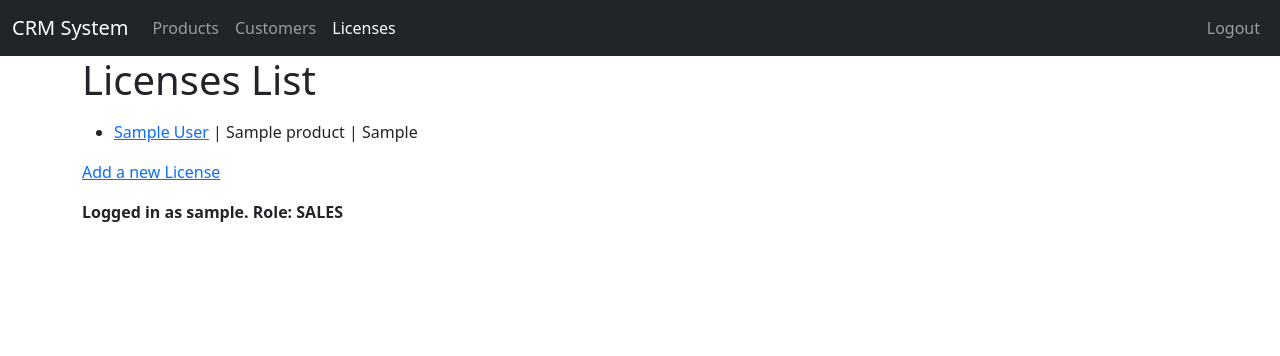
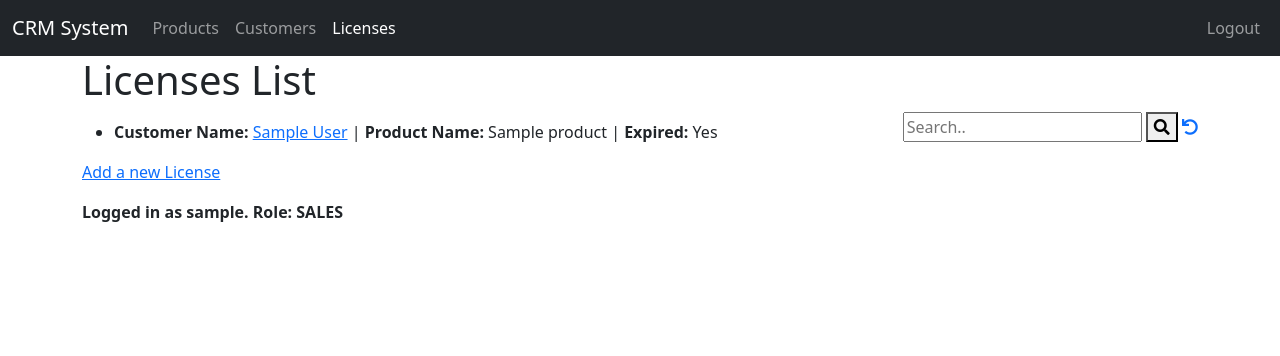
Before and after one commit to BohdanStarter/CRM, a Django app: page /licenses/ in a window 1280 px wide. Shown: the top 356 px of the page. Run offline with Django 5.2, Linux system fonts and the light colour scheme; a user stored in the database is signed in; tables that the repository leaves empty hold one stand-in row (values such as "Sample post"); some libraries are stand-ins or nearby versions.

Commit message:
search bar for Licenses + template updates

```diff
--- a/licenses/forms.py
+++ b/licenses/forms.py
@@ -8,6 +8,6 @@ class LicenseForm(forms.ModelForm):
         fields = [
             "customer",
             "product",
+            "note",
             "status",
-            "expiration_date",
         ]
--- a/licenses/templates/licenses/license_list.html
+++ b/licenses/templates/licenses/license_list.html
@@ -1,14 +1,21 @@
 {% extends "base_menu.html" %}
 {% block content %}
 <h1>Licenses List</h1>
+<div style="float:right">
+<form>
+  <input type="text" placeholder="Search.." name="search" {% if search %} value="{{ search }}" {% endif %} >
+  <button type="submit"><i class="fa fa-search"></i></button>
+  <a href="{% url 'licenses:all' %}"><i class="fa fa-undo"></i></a>
+</form>
+</div>
 <p>
 {% if license_list %}
 <ul>
   {% for license in license_list %}
     <li>
-        <a href="{% url 'licenses:license_detail'  license.pk %}">{{ license.customer.full_name }}</a>
-        | {{ license.product.name }}
-        | {{ license.license_key }}
+        <strong>Customer Name:</strong> <a href="{% url 'licenses:license_detail'  license.pk %}">{{ license.customer.full_name }}</a>
+        | <strong>Product Name:</strong> {{ license.product.name }}
+        | <strong>Expired:</strong> {% if license.is_expired %} Yes {% else %} No {% endif %}
     </li>
   {% endfor %}
 </ul>
--- a/licenses/views.py
+++ b/licenses/views.py
@@ -2,6 +2,7 @@
 from django.urls import reverse_lazy
 from django.views.generic import CreateView, UpdateView, DeleteView, ListView, DetailView
 from django.contrib.auth.mixins import LoginRequiredMixin
+from django.db.models import Q
 from licenses.models import License
 from licenses.forms import LicenseForm
 # Create your views here.
@@ -9,6 +10,22 @@ from licenses.forms import LicenseForm
 
 class LicenseListView(LoginRequiredMixin, ListView):
     model = License
+    def get_queryset(self):
+        search = self.request.GET.get("search")
+        if search:
+            query = Q(customer__full_name__icontains=search)
+            query.add(Q(customer__email__icontains=search), Q.OR)
+            query.add(Q(note__icontains=search), Q.OR)
+            query.add(Q(product__name__icontains=search), Q.OR)
+            return License.objects.filter(query).distinct().order_by("-updated_at")
+        else:
+            return License.objects.all().order_by("-updated_at")
+    def get_context_data(self, **kwargs):
+        context = super().get_context_data(**kwargs)
+        search = self.request.GET.get("search")
+        context['search'] = search
+        return context
+
 
 
 class LicenseDetailView(LoginRequiredMixin, DetailView):
```
Also changed, not shown: licenses/templates/licenses/license_detail.html (+9 -0 lines).
